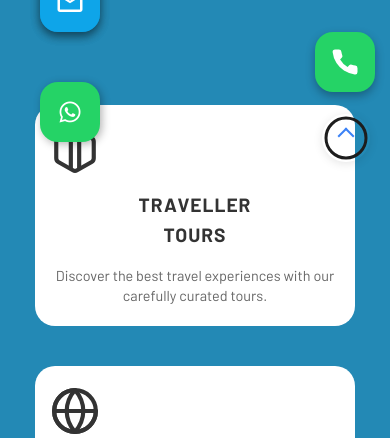
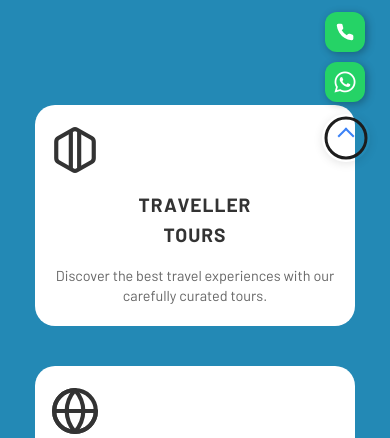
Before and after one commit to muhdashique/yasvitravels, a Django app: page /about/ in a window 390 px wide. Shown: the part 662-1100 px from the top of the page. Run offline with Django 4.2, Linux system fonts and the light colour scheme; some libraries are stand-ins or nearby versions.

Commit message:
new updation

```diff
--- a/yasviapp/templates/base.html
+++ b/yasviapp/templates/base.html
@@ -470,7 +471,7 @@
         }
 
         .phone-icon {
-          width: 30px;
+          width: 20px;
           height: 30px;
           fill: white;
         }
@@ -572,6 +574,40 @@
 
         .floating-email-button:hover .tooltip {
           opacity: 1;
+        }
+        @media screen and (max-width:768px) {
+            .floating-email-button{
+                display: none;
+            }
+            .whatsapp-icon{
+                position: fixed;
+                right:30px ;
+                left: 0;
+            }
+            .floating-icon{
+                position: fixed;
+                width: 40px;
+                height: 40px;
+                right: 25px;
+                left: auto;
+                bottom: 80px;
+            }
+            .floating-call-button{
+                right: 25px;
+                width: 40px;
+                height: 40px;
+                bottom: 130px;
+                display: flex;
+                align-items: center;
+                justify-content: center;
+                border-radius: 30%;
+                color: #ffffff;
+                font-size: 24px;
+                text-decoration: none;
+                box-shadow: 2px 2px 8px rgba(0, 0, 0, 0.3);
+                transition: all 0.3sease;
+                z-index: 1000;
+            }
         }
       </style>
 
```
Also changed, not shown: other parts of yasviapp/templates/base.html (+3 -1 lines).
